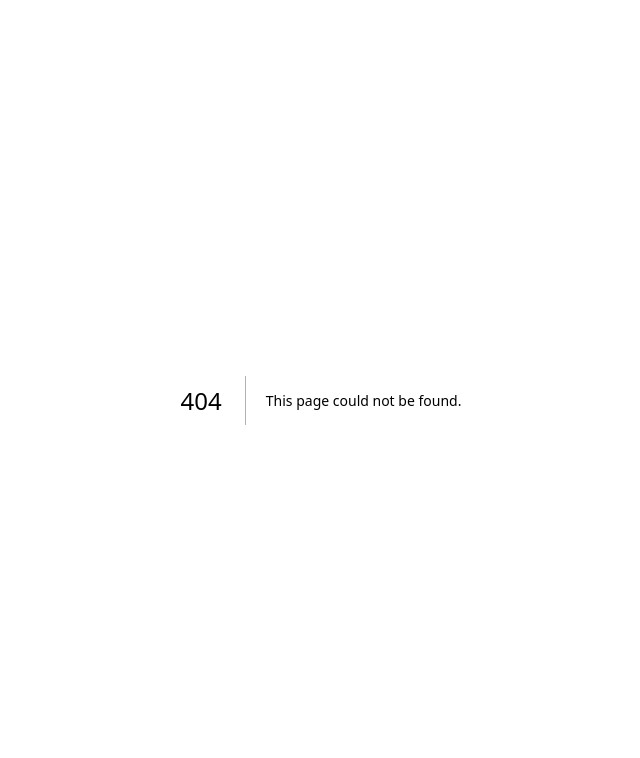
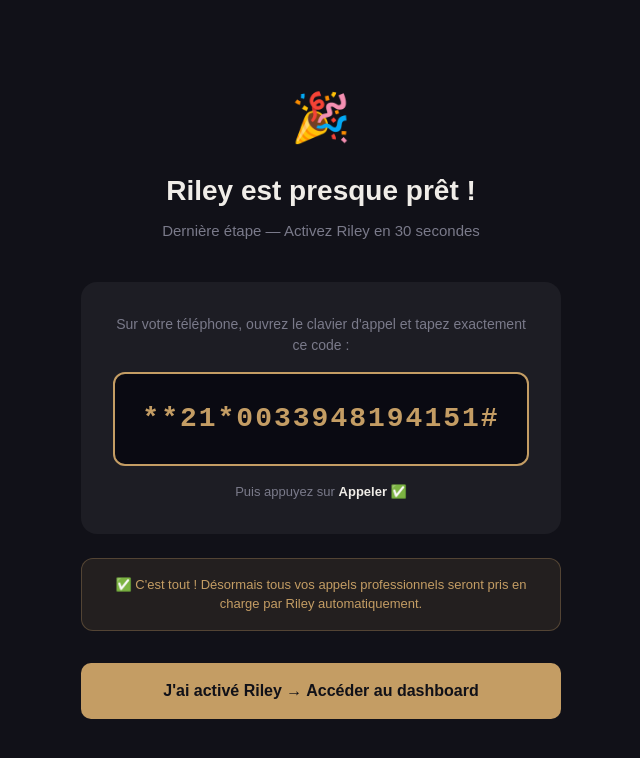
Before and after one commit to jaegerfabrice/vocalia, a Next.js app: page /activation in a window 1280 px wide. Before the commit this address had no page. Shown: the top 758 px of the page, without its empty margins (319-959 px from the left). Built offline with nearby package versions, Linux system fonts and the light colour scheme.

Commit message:
page activation Riley

```diff
--- /dev/null
+++ b/app/activation/page.tsx
@@ -0,0 +1,33 @@
+'use client'
+import { useRouter } from 'next/navigation'
+
+export default function Activation() {
+  const router = useRouter()
+  const g = '#c49d64', sf = '#111118', mt = '#7a7a8a'
+
+  return (
+    <div style={{ minHeight: '100vh', background: sf, display: 'flex', alignItems: 'center', justifyContent: 'center', fontFamily: 'sans-serif', padding: '20px' }}>
+      <div style={{ maxWidth: '480px', width: '100%', textAlign: 'center' }}>
+        <div style={{ fontSize: '48px', marginBottom: '16px' }}>🎉</div>
+        <h1 style={{ color: '#f0ede8', fontSize: '28px', fontWeight: 800, marginBottom: '8px' }}>Riley est presque prêt !</h1>
+        <p style={{ color: mt, fontSize: '15px', marginBottom: '40px' }}>Dernière étape — Activez Riley en 30 secondes</p>
+
+        <div style={{ background: 'rgba(255,255,255,0.05)', borderRadius: '16px', padding: '32px', marginBottom: '24px' }}>
+          <p style={{ color: mt, fontSize: '14px', marginBottom: '16px' }}>Sur votre téléphone, ouvrez le clavier d'appel et tapez exactement ce code :</p>
+          <div style={{ background: '#0a0a12', borderRadius: '12px', padding: '24px', marginBottom: '16px', border: '2px solid #c49d64' }}>
+            <div style={{ color: g, fontSize: '28px', fontWeight: 800, letterSpacing: '2px', fontFamily: 'monospace' }}>**21*0033948194151#</div>
+          </div>
+          <p style={{ color: mt, fontSize: '13px' }}>Puis appuyez sur <strong style={{ color: '#f0ede8' }}>Appeler ✅</strong></p>
+        </div>
+
+        <div style={{ background: 'rgba(196,157,100,0.1)', borderRadius: '12px', padding: '16px', marginBottom: '32px', border: '1px solid rgba(196,157,100,0.3)' }}>
+          <p style={{ color: g, fontSize: '13px', margin: 0 }}>✅ C'est tout ! Désormais tous vos appels professionnels seront pris en charge par Riley automatiquement.</p>
+        </div>
+
+        <button onClick={() => router.push('/dashboard')} style={{ width: '100%', padding: '16px', background: g, border: 'none', borderRadius: '10px', color: sf, fontSize: '16px', fontWeight: 700, cursor: 'pointer' }}>
+          J'ai activé Riley → Accéder au dashboard
+        </button>
+      </div>
+    </div>
+  )
+}
```
